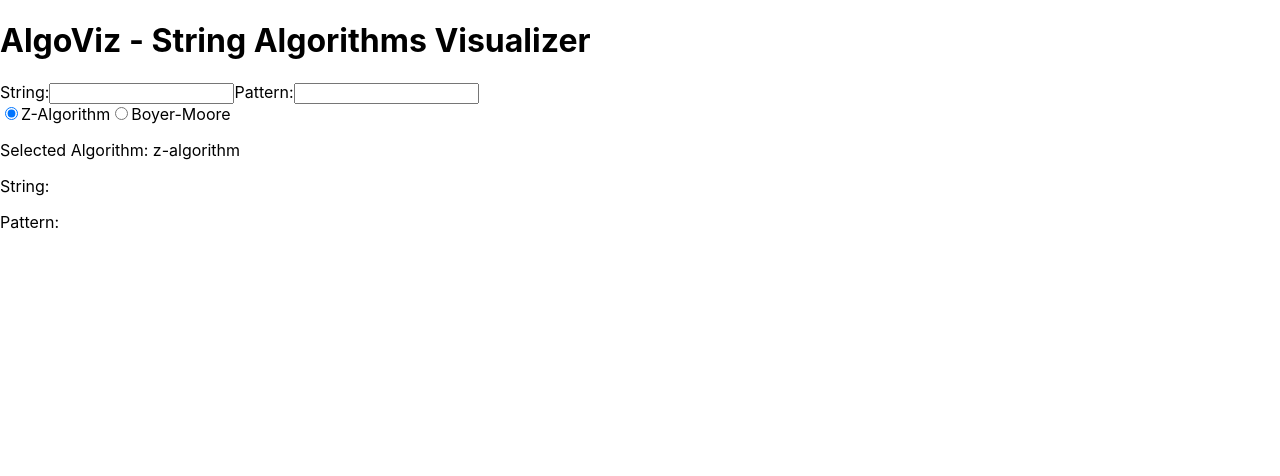
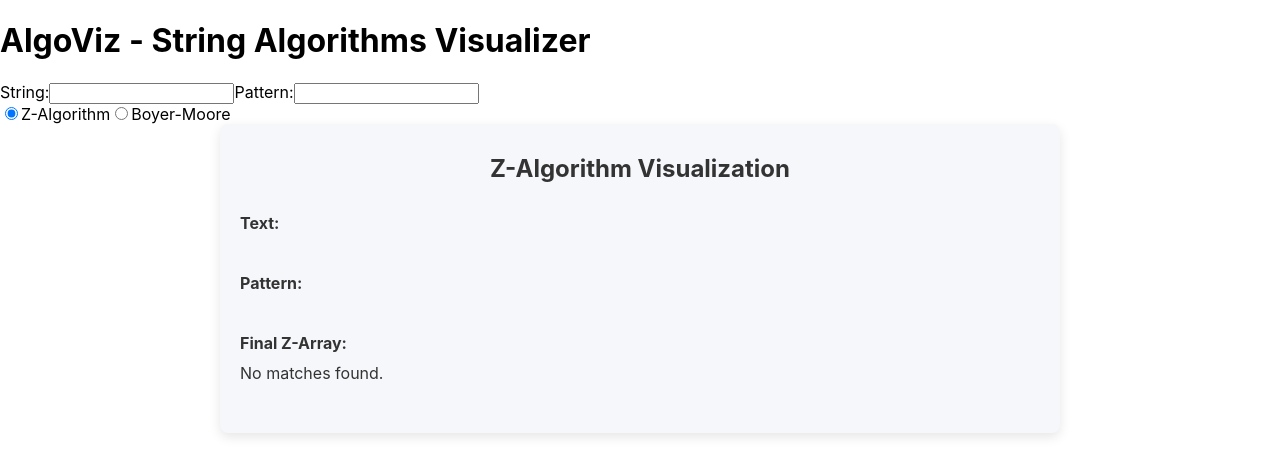
Before and after one commit to Shubhi0406/AlgoViz, a React (Create React App) app: page / in a window 1280 px wide. Shown: the top 476 px of the page. Built offline with nearby package versions, Linux system fonts and the light colour scheme.

Commit message:
Added z-algorithm functionality, improved UI

```diff
--- /dev/null
+++ b/src/algorithms.js
@@ -0,0 +1,59 @@
+// Z-Algorithm step-by-step generator
+export function* zAlgorithmSteps(S) {
+    const Z = Array(S.length).fill(0);  // Initialize Z-array with zeros
+    let L = 0, R = 0;  // Initialize [L, R] window
+
+    for (let i = 1; i < S.length; i++) {
+      if (i > R) {
+        L = R = i;
+        while (R < S.length && S[R - L] === S[R]) {
+          R++;
+          yield { Z, i, L, R };  // Yield the current state
+        }
+        Z[i] = R - L;
+        R--;
+        yield { Z, i, L, R };  // Yield the state after updating Z[i]
+      } else {
+        let k = i - L;
+        if (Z[k] < R - i + 1) {
+          Z[i] = Z[k];
+          yield { Z, i, L, R };  // Yield the state after copying Z[k]
+        } else {
+          L = i;
+          while (R < S.length && S[R - L] === S[R]) {
+            R++;
+            yield { Z, i, L, R };  // Yield while extending the window
+          }
+          Z[i] = R - L;
+          R--;
+          yield { Z, i, L, R };  // Yield the state after updating Z[i]
+        }
+      }
+    }
+  }
+
+// Z-Algorithm to compute the final Z-array for a given string
+export function zAlgorithm(S) {
+    const Z = Array(S.length).fill(0);  // Initialize Z-array with zeros
+    let L = 0, R = 0;  // Initialize [L, R] window
+
+    for (let i = 1; i < S.length; i++) {
+      if (i > R) {
+        L = R = i;
+        while (R < S.length && S[R - L] === S[R]) R++;
+        Z[i] = R - L;
+        R--;
+      } else {
+        let k = i - L;
+        if (Z[k] < R - i + 1) {
+          Z[i] = Z[k];
+        } else {
+          L = i;
+          while (R < S.length && S[R - L] === S[R]) R++;
+          Z[i] = R - L;
+          R--;
+        }
+      }
+    }
+    return Z;
+  }
--- /dev/null
+++ b/src/components/Visualization.css
@@ -0,0 +1,89 @@
+/* Visualization.css */
+.visualization-container {
+    display: flex;
+    flex-direction: column;
+    justify-content: center;
+    align-items: center;
+    padding: 20px;
+    background-color: #f5f7fa;
+    border-radius: 8px;
+    box-shadow: 0 4px 12px rgba(0, 0, 0, 0.1);
+    max-width: 800px;
+    margin: 0 auto;
+  }
+
+  .title {
+    font-size: 24px;
+    color: #333;
+    margin-bottom: 20px;
+  }
+
+  .text-section, .pattern-section, .final-result-section, .step-by-step-section {
+    width: 100%;
+    margin-bottom: 20px;
+  }
+
+  .text-content, .highlight {
+    font-size: 18px;
+    color: #333;
+  }
+
+  .highlight {
+    background-color: #ffeb3b;
+    padding: 2px 4px;
+    border-radius: 3px;
+  }
+
+  .button-group {
+    display: flex;
+    justify-content: space-around;
+    margin-top: 20px;
+  }
+
+  .nav-button, .reset-button {
+    padding: 10px 15px;
+    font-size: 16px;
+    background-color: #1976d2;
+    color: white;
+    border: none;
+    border-radius: 5px;
+    cursor: pointer;
+    transition: background-color 0.3s ease;
+  }
+
+  .nav-button:hover, .reset-button:hover {
+    background-color: #1565c0;
+  }
+
+  .reset-button {
+    background-color: #e53935;
+  }
+
+  .reset-button:hover {
+    background-color: #d32f2f;
+  }
+
+  .nav-button:disabled {
+    background-color: #bbb;
+    cursor: not-allowed;
+  }
+
+  h3, h4, p {
+    color: #333;
+    margin: 10px 0;
+  }
+
+  @media (max-width: 768px) {
+    .visualization-container {
+      max-width: 90%;
+      padding: 15px;
+    }
+
+    .nav-button, .reset-button {
+      font-size: 14px;
+    }
+
+    .text-content {
+      font-size: 16px;
+    }
+  }
--- a/src/components/Visualization.js
+++ b/src/components/Visualization.js
@@ -1,12 +1,137 @@
-import React from 'react';
+import React, { useEffect, useState, useRef } from 'react';
+import { zAlgorithm, zAlgorithmSteps } from '../algorithms';
+import './Visualization.css';
 
 function Visualization({ algorithm, string, pattern }) {
-  // Visualization logic will go here
+  const [finalResult, setFinalResult] = useState({ Z: [], matches: [] });
+  const [currentState, setCurrentState] = useState(null);
+  const [stepHistory, setStepHistory] = useState([]);
+  const [stepIndex, setStepIndex] = useState(0);
+  const [isLastStep, setIsLastStep] = useState(false);
+  const generatorRef = useRef(null);
+  const [stepDescription, setStepDescription] = useState('');
+
+  useEffect(() => {
+    if (algorithm === 'z-algorithm' && string && pattern) {
+      const combinedString = `${pattern}$${string}`;
+
+      const Z = zAlgorithm(combinedString);
+      const matches = [];
+      for (let i = 0; i < Z.length; i++) {
+        if (Z[i] === pattern.length) matches.push(i - pattern.length - 1);
+      }
+
+      setFinalResult({ Z, matches });
+
+      generatorRef.current = zAlgorithmSteps(combinedString);
+      const firstStep = generatorRef.current.next().value;
+      setCurrentState(firstStep);
+      setStepHistory([firstStep]);
+      setStepDescription('Initializing Z-array...');
+      setStepIndex(0);
+      setIsLastStep(false);
+    } else {
+      setFinalResult({ Z: [], matches: [] });
+      setCurrentState(null);
+      setStepHistory([]);
+      setStepIndex(0);
+    }
+  }, [algorithm, string, pattern]);
+
+  const stepForward = () => {
+    if (stepIndex < stepHistory.length - 1) {
+      const nextStep = stepHistory[stepIndex + 1];
+      setCurrentState(nextStep);
+      setStepIndex(stepIndex + 1);
+      setStepDescription(getStepDescription(nextStep));
+    } else if (generatorRef.current) {
+      const next = generatorRef.current.next();
+      if (!next.done) {
+        const nextStep = next.value;
+        setCurrentState(nextStep);
+        setStepHistory((prev) => [...prev, nextStep]);
+        setStepIndex((prevIndex) => prevIndex + 1);
+        setStepDescription(getStepDescription(nextStep));
+      } else {
+        setIsLastStep(true);
+      }
+    }
+  };
+
+  const stepBackward = () => {
+    if (stepIndex > 0) {
+      const prevStep = stepHistory[stepIndex - 1];
+      setCurrentState(prevStep);
+      setStepIndex((prevIndex) => prevIndex - 1);
+      setStepDescription(getStepDescription(prevStep));
+      setIsLastStep(false);
+    }
+  };
+
+  const resetSteps = () => {
+    if (stepHistory.length > 0) {
+      const firstStep = stepHistory[0];
+      setCurrentState(firstStep);
+      setStepIndex(0);
+      setStepDescription('Resetting to the beginning...');
+      setIsLastStep(false);
+    }
+  };
+
+  const getStepDescription = (state) => {
+    const { i, L, R } = state;
+    if (i > R) return `Starting a new window from index ${i}.`;
+    if (i <= R) return `Continuing within the window [${L}, ${R}] from index ${i}.`;
+    return '';
+  };
+
+  const highlightText = (text, L, R) => {
+    return text.split('').map((char, index) => {
+      if (index >= L && index <= R) {
+        return <span key={index} className="highlight">{char}</span>;
+      }
+      return <span key={index}>{char}</span>;
+    });
+  };
+
   return (
-    <div>
-      <p>Selected Algorithm: {algorithm}</p>
-      <p>String: {string}</p>
-      <p>Pattern: {pattern}</p>
+    <div className="visualization-container">
+      <h3 className="title">Z-Algorithm Visualization</h3>
+
+      <div className="text-section">
+        <p><strong>Text:</strong></p>
+        <p className="text-content">{currentState ? highlightText(string, currentState.L - pattern.length - 1, currentState.R - pattern.length - 1) : string}</p>
+      </div>
+
+      <div className="pattern-section">
+        <p><strong>Pattern:</strong> {pattern}</p>
+      </div>
+
+      <div className="final-result-section">
+        <h4>Final Z-Array:</h4>
+        <p>{finalResult.Z.join(', ')}</p>
+        {finalResult.matches.length > 0 ? (
+          <p>Pattern found at index(es): {finalResult.matches.join(', ')}</p>
+        ) : (
+          <p>No matches found.</p>
+        )}
+      </div>
+
+      {currentState && (
+        <div className="step-by-step-section">
+          <h4>Step-by-Step:</h4>
+          <p><strong>Window:</strong> [L = {currentState.L}, R = {currentState.R}]</p>
+          <p><strong>Position:</strong> i = {currentState.i}</p>
+          <p><strong>Z-Array:</strong> {currentState.Z.join(', ')}</p>
+          <p>{stepDescription}</p>
+
+          <div className="button-group">
+            <button className="nav-button" onClick={stepBackward} disabled={stepIndex === 0}>Previous Step</button>
+            <button className="nav-button" onClick={stepForward} disabled={isLastStep}>Next Step</button>
+            <button className="nav-button reset-button" onClick={resetSteps}>Reset</button>
+          </div>
+        </div>
+      )}
     </div>
   );
 }
```
